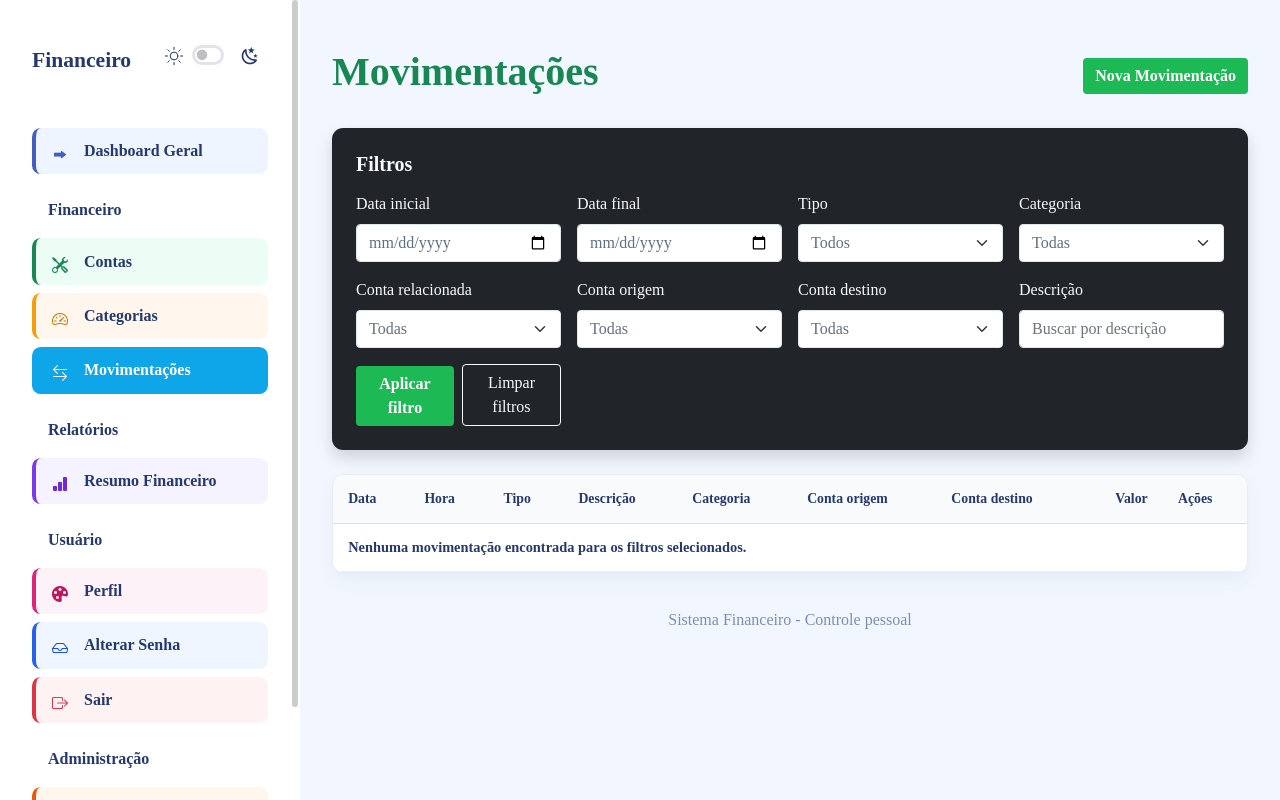
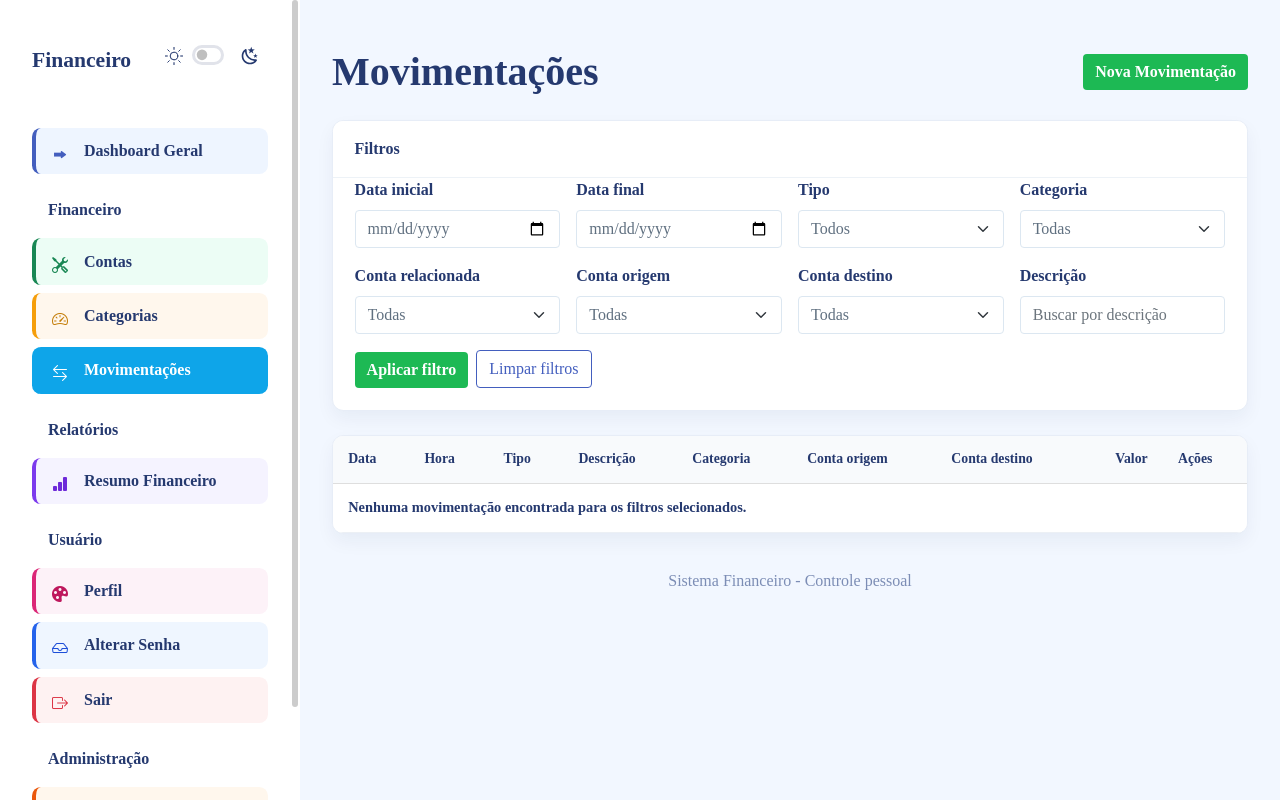
Before and after one commit to Francielp2/Sistema-financeiro-django, a Django app: page /movimentacoes/ in a window 1280 px wide. Run offline with Django 5.2, Linux system fonts and the light colour scheme; the visitor is signed in with stand-in values (Sample User, id 1); data that the repository does not hold is empty; some libraries are stand-ins or nearby versions.

Commit message:
padronização das tabelas e implementação do modo claro nas páginas de listagem

```diff
--- a/financeiro/templates/financeiro/movimentacoes/listar_movimentacoes.html
+++ b/financeiro/templates/financeiro/movimentacoes/listar_movimentacoes.html
@@ -8,7 +8,7 @@ Movimentações
 
 {# CABEÇALHO E AÇÃO DE CRIAÇÃO #}
 <div class="d-flex justify-content-between align-items-center mb-4">
-    <h1 class="text-success">
+    <h1 class="listing-page-title">
         Movimentações
     </h1>
 
@@ -18,15 +18,14 @@ Movimentações
 </div>
 
 {# FILTROS DA LISTAGEM #}
-<form method="get" class="card bg-dark border-secondary shadow mb-4">
+<form method="get" class="card mb-4 listing-filter-card listing-filter-card-wide">
+    <div class="card-header">
+        <h4>Filtros</h4>
+    </div>
     <div class="card-body">
-        <h5 class="text-light mb-3">
-            Filtros
-        </h5>
-
         <div class="row g-3">
             <div class="col-md-3">
-                <label class="form-label text-light">
+                <label class="form-label">
                     Data inicial
                 </label>
                 <input
@@ -38,7 +37,7 @@ Movimentações
             </div>
 
             <div class="col-md-3">
-                <label class="form-label text-light">
+                <label class="form-label">
                     Data final
                 </label>
                 <input
@@ -50,7 +49,7 @@ Movimentações
             </div>
 
             <div class="col-md-3">
-                <label class="form-label text-light">
+                <label class="form-label">
                     Tipo
                 </label>
                 <select name="tipo" class="form-select">
@@ -65,7 +64,7 @@ Movimentações
             </div>
 
             <div class="col-md-3">
-                <label class="form-label text-light">
+                <label class="form-label">
                     Categoria
                 </label>
                 <select name="categoria" class="form-select">
@@ -83,7 +82,7 @@ Movimentações
             </div>
 
             <div class="col-md-3">
-                <label class="form-label text-light">
+                <label class="form-label">
                     Conta relacionada
                 </label>
                 <select name="conta" class="form-select">
@@ -98,7 +97,7 @@ Movimentações
             </div>
 
             <div class="col-md-3">
-                <label class="form-label text-light">
+                <label class="form-label">
                     Conta origem
                 </label>
                 <select name="conta_origem" class="form-select">
@@ -113,7 +112,7 @@ Movimentações
             </div>
 
             <div class="col-md-3">
-                <label class="form-label text-light">
+                <label class="form-label">
                     Conta destino
                 </label>
                 <select name="conta_destino" class="form-select">
@@ -128,7 +127,7 @@ Movimentações
             </div>
 
             <div class="col-md-3">
-                <label class="form-label text-light">
+                <label class="form-label">
                     Descrição
                 </label>
                 <input
@@ -140,12 +139,12 @@ Movimentações
                 >
             </div>
 
-            <div class="col-md-3 d-flex gap-2 align-items-end">
+            <div class="col-md-3 d-flex gap-2 align-items-end listing-filter-actions">
                 <button type="submit" class="btn btn-success w-100">
                     Aplicar filtro
                 </button>
 
-                <a href="{% url 'listar_movimentacoes' %}" class="btn btn-outline-light w-100">
+                <a href="{% url 'listar_movimentacoes' %}" class="btn btn-outline-primary w-100">
                     Limpar filtros
                 </a>
             </div>
--- a/financeiro/templates/financeiro/resumo_financeiro.html
+++ b/financeiro/templates/financeiro/resumo_financeiro.html
@@ -313,6 +313,9 @@ Resumo Financeiro
                         <a href="{% url 'dashboard_conta' conta.id %}" class="btn btn-sm btn-outline-primary">
                             Dashboard
                         </a>
+                        <a href="{% url 'resumo_conta' conta.id %}" class="btn btn-sm btn-outline-info">
+                            Resumo
+                        </a>
                     </td>
                 </tr>
                 {% empty %}
--- a/financeiro/templates/financeiro/usuarios/listar_usuarios.html
+++ b/financeiro/templates/financeiro/usuarios/listar_usuarios.html
@@ -8,7 +8,7 @@ Usuários
 
 <div class="d-flex justify-content-between align-items-center mb-4">
     <div>
-        <h1 class="text-success mb-1">
+        <h1 class="listing-page-title mb-1">
             Usuários
         </h1>
         <p class="text-secondary mb-0">
@@ -62,7 +62,7 @@ Usuários
             </table>
         </div>
 
-        <p class="text-secondary small mt-3 mb-0">
+        <p class="text-secondary small text-center mt-3 mb-0">
             Promoção, rebaixamento e permissões detalhadas continuam no Django Admin.
         </p>
     </div>
--- a/static/css/style.css
+++ b/static/css/style.css
@@ -1378,6 +1378,55 @@ body.theme-dark .resumo-table-card .resumo-table tbody tr:hover td {
 }
 
 /* TABELAS DE LISTAGEM */
+.listing-page-title {
+  color: #25396f;
+  line-height: 1.2;
+  margin-bottom: 0;
+}
+
+.listing-filter-card {
+  background-color: #ffffff;
+  border: 1px solid #e7edf7;
+  border-radius: 0.7rem;
+  box-shadow: 0 8px 18px rgba(25, 42, 70, 0.05);
+  overflow: visible;
+}
+
+.listing-filter-card .card-header {
+  align-items: center;
+  background-color: #ffffff;
+  border-bottom: 1px solid #edf2f7;
+  padding: 1.15rem 1.35rem;
+}
+
+.listing-filter-card .card-header h4 {
+  color: #25396f;
+  font-size: 1rem;
+  font-weight: 800;
+  margin-bottom: 0;
+}
+
+.listing-filter-card .card-body {
+  padding: 1.35rem;
+}
+
+.listing-filter-card .form-label {
+  color: #25396f;
+  font-weight: 700;
+}
+
+.listing-filter-actions {
+  min-width: 220px;
+}
+
+.listing-filter-actions .btn {
+  white-space: nowrap;
+}
+
+.listing-filter-card-wide .listing-filter-actions {
+  min-width: 0;
+}
+
 .listing-table-card {
   border: 1px solid #e7edf7;
   border-radius: 0.7rem;
@@ -1451,8 +1500,29 @@ body.theme-dark .resumo-table-card .resumo-table tbody tr:hover td {
 }
 
 body.theme-dark .listing-table-card {
+  background-color: #1f232a !important;
   border-color: #3a4250;
   box-shadow: none;
+}
+
+body.theme-dark .listing-filter-card {
+  background-color: #1f232a !important;
+  border-color: #3a4250;
+  box-shadow: none;
+}
+
+body.theme-dark .listing-page-title {
+  color: #f1f1f1;
+}
+
+body.theme-dark .listing-filter-card .card-header {
+  background-color: #1f232a;
+  border-bottom-color: #3a4250;
+}
+
+body.theme-dark .listing-filter-card .card-header h4,
+body.theme-dark .listing-filter-card .form-label {
+  color: #f1f1f1;
 }
 
 body.theme-dark .listing-table,
@@ -1489,6 +1559,16 @@ body.theme-dark .listing-table tbody tr:hover td {
   }
 }
 
+@media (max-width: 767px) {
+  .listing-filter-actions {
+    min-width: 0;
+  }
+
+  .listing-filter-actions .btn {
+    width: 100%;
+  }
+}
+
 /* LINHAS DE TABELA COM ACESSO A DETALHES */
 .linha-clicavel {
   cursor: pointer;
--- a/templates/base.html
+++ b/templates/base.html
@@ -12,6 +12,8 @@
         Sistema Financeiro
         {% endblock %}
     </title>
+
+    <link rel="icon" type="image/png" href="{% static 'images/lucro-financeiro.png' %}">
 
     <script>
         (function () {
```
Also changed, not shown: financeiro/templates/financeiro/categorias/listar_categorias.html (+12 -13 lines), financeiro/templates/financeiro/contas/listar_contas.html (+13 -14 lines), static/images/lucro-financeiro.png (added).
